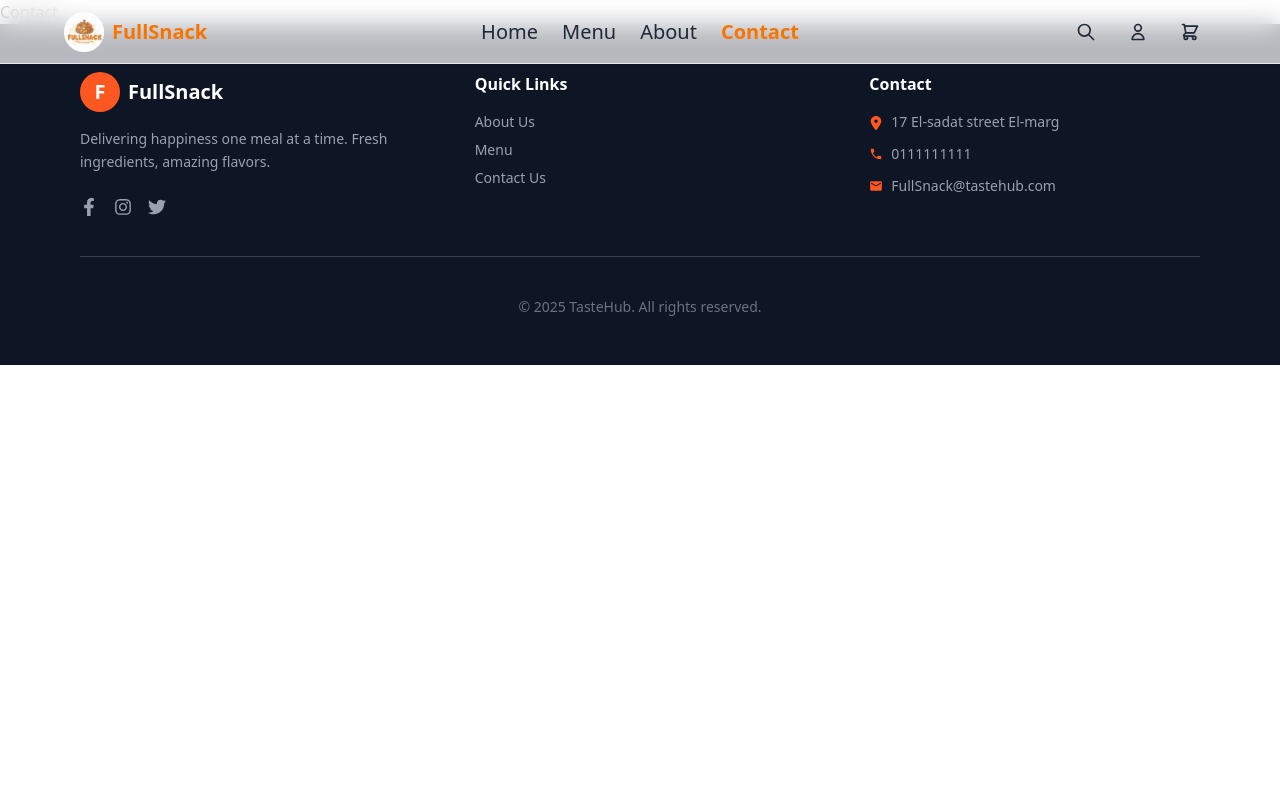
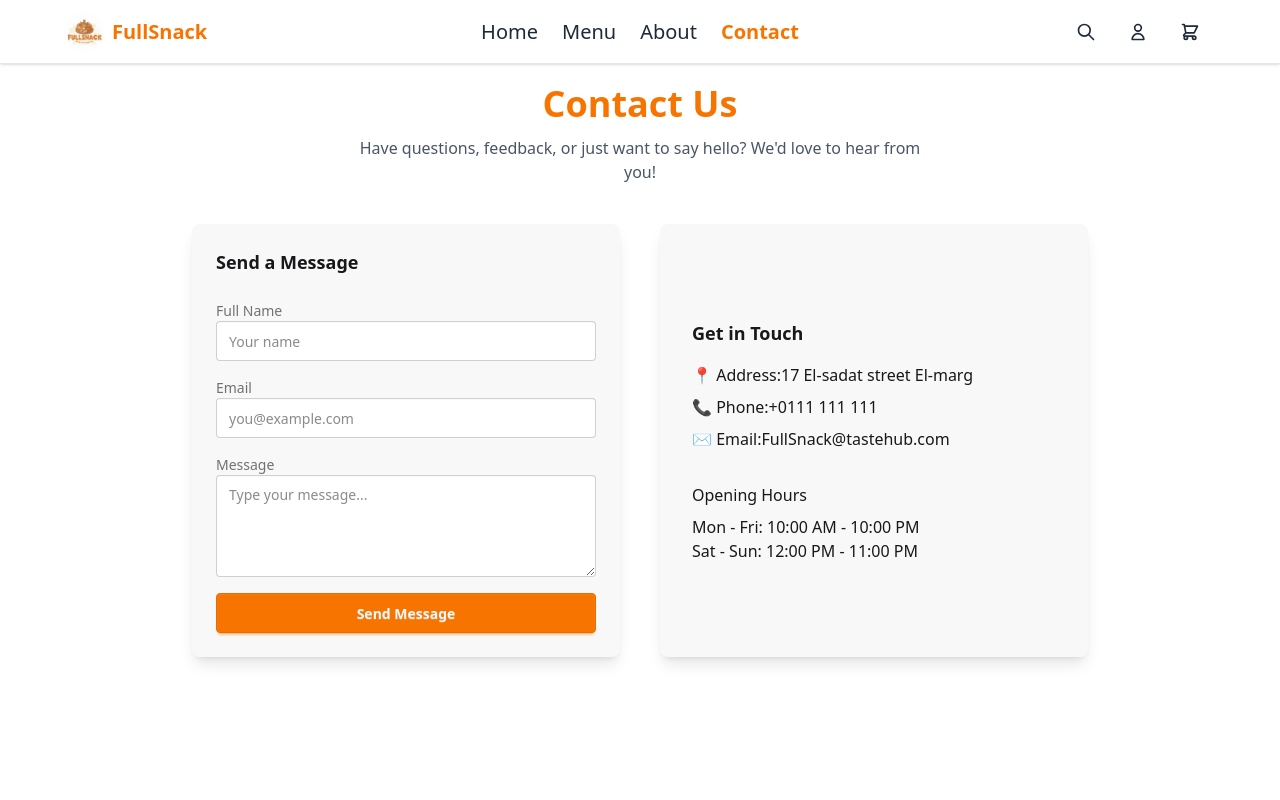
Before and after one commit to FullSnack-App/FullSnack, a React (Vite) app in the folder Client/: page /contact in a window 1280 px wide. Shown: the top 800 px of the page. Built offline with nearby package versions, Linux system fonts and the light colour scheme.

Commit message:
feat(@/src/pages/contactus): create contact page
create contact page

```diff
--- a/Client/src/pages/Contact/index.jsx
+++ b/Client/src/pages/Contact/index.jsx
@@ -1,7 +1,78 @@
 import React from "react";
 
-const Contact = () => {
-  return <div>Contact</div>;
-};
+export default function Contact() {
+  return (
+    <div className="min-h-screen bg-base-100 flex flex-col items-center py-16 px-6 mt-5">
+      <div className="text-center mb-10">
+        <h1 className="text-4xl font-bold mb-3 text-primary">Contact Us</h1>
+        <p className="text-gray-600 max-w-xl mx-auto">
+          Have questions, feedback, or just want to say hello?
+          We'd love to hear from you!
+        </p>
+      </div>
 
-export default Contact;
+      <div className="w-full max-w-4xl grid md:grid-cols-2 gap-10">
+        <div className="card bg-base-200 shadow-lg">
+          <div className="card-body">
+            <h2 className="card-title text-lg mb-4">Send a Message</h2>
+            <form className="space-y-4">
+              <div>
+                <label className="label">
+                  <span className="label-text">Full Name</span>
+                </label>
+                <input
+                  type="text"
+                  placeholder="Your name"
+                  className="input input-bordered w-full"
+                />
+              </div>
+              <div>
+                <label className="label">
+                  <span className="label-text">Email</span>
+                </label>
+                <input
+                  type="email"
+                  placeholder="you@example.com"
+                  className="input input-bordered w-full"
+                />
+              </div>
+              <div>
+                <label className="label">
+                  <span className="label-text">Message</span>
+                </label>
+                <textarea
+                  className="textarea textarea-bordered w-full"
+                  rows="4"
+                  placeholder="Type your message..."
+                ></textarea>
+              </div>
+              <button type="submit" className="btn btn-primary w-full">
+                Send Message
+              </button>
+            </form>
+          </div>
+        </div>
+        <div className="flex flex-col justify-center bg-base-200 p-8 rounded-lg shadow-lg">
+          <h2 className="text-lg font-semibold mb-4">Get in Touch</h2>
+          <p className="mb-2">
+            <span className="font-medium">📍 Address:</span>
+            17 El-sadat street El-marg
+          </p>
+          <p className="mb-2">
+            <span className="font-medium">📞 Phone:</span>
+            +0111 111 111
+          </p>
+          <p className="mb-2">
+            <span className="font-medium">✉️ Email:</span>
+            FullSnack@tastehub.com
+          </p>
+          <div className="mt-6">
+            <h3 className="font-medium mb-2">Opening Hours</h3>
+            <p>Mon - Fri: 10:00 AM - 10:00 PM</p>
+            <p>Sat - Sun: 12:00 PM - 11:00 PM</p>
+          </div>
+        </div>
+      </div>
+    </div>
+  );
+}
```
